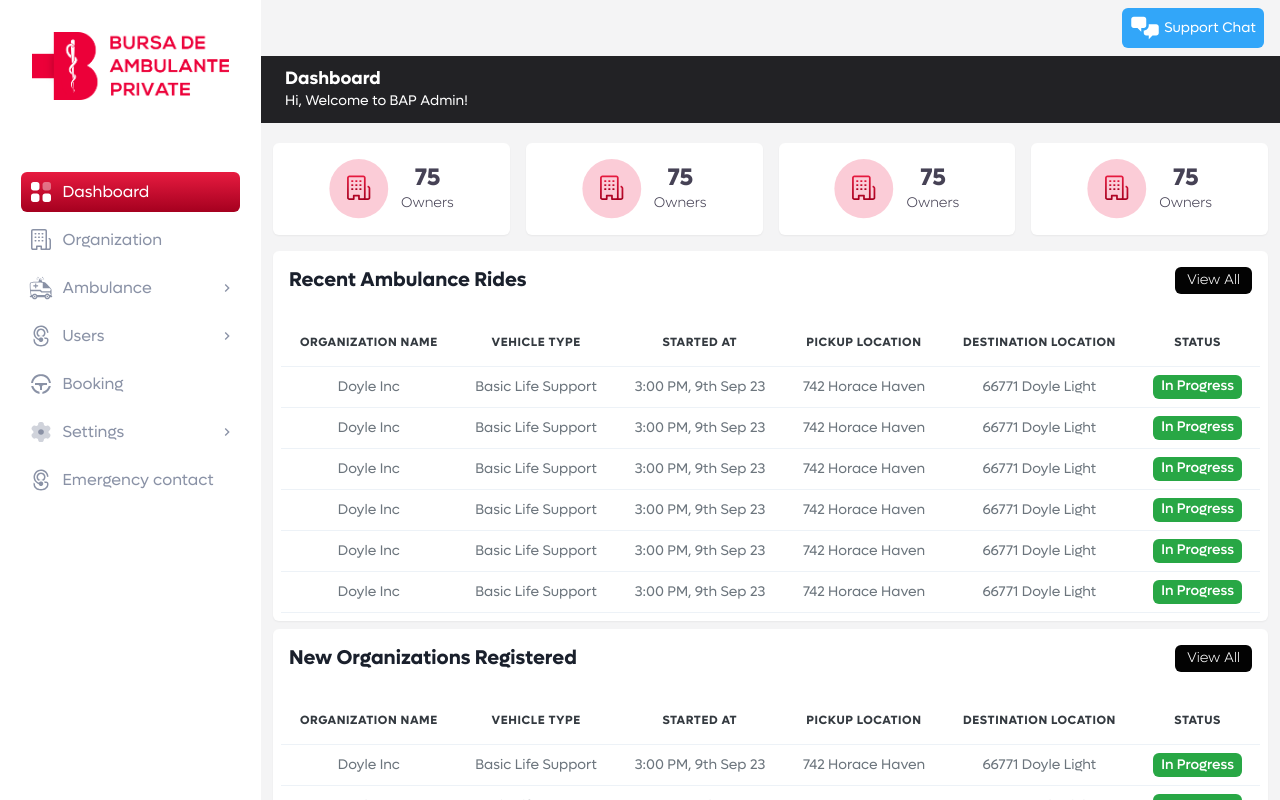
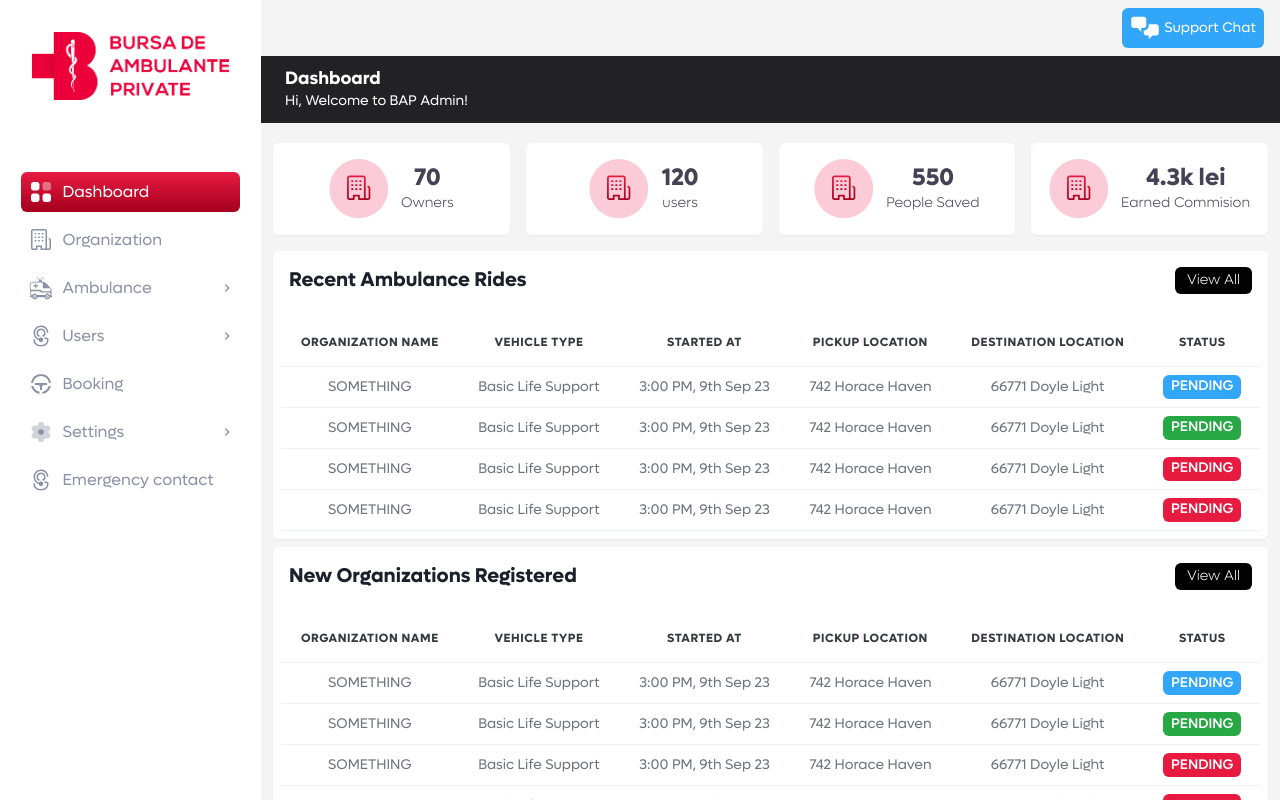
Before and after one commit to Zain-ul-din/bap-admin, a React (Vite) app: page / in a window 1280 px wide. Built offline with nearby package versions, Linux system fonts and the light colour scheme.

Commit message:
added changes of dynamic table and boxes

```diff
--- a/package.json
+++ b/package.json
@@ -18,8 +18,8 @@
     "framer-motion": "^11.0.3",
     "localforage": "^1.10.0",
     "match-sorter": "^6.3.3",
-    "react": "^18.2.0",
-    "react-dom": "^18.2.0",
+    "react": "^18.0.0",
+    "react-dom": "^18.0.0",
     "react-dropzone": "^14.2.3",
     "react-router-dom": "^6.22.0",
     "sort-by": "^1.2.0"
--- a/src/components/Dashboard.tsx
+++ b/src/components/Dashboard.tsx
@@ -2,6 +2,113 @@ import { Flex, Grid, GridItem, Heading, Stack, Text, useMediaQuery } from '@chak
 import OrderIcon from './icons/dashboard/OrderIcon';
 import DataTable from './shared/DataTable';
 import DashboardHeader from './shared/DashboardHeader';
+import { ReactElement } from 'react';
+import { DummyData, StatCardProps, DummyTableData } from '../types/dashboard';
+import Users from './icons/dashboard/Users';
+
+
+
+const dummy: DummyData[] = [
+  {
+    items: "70",
+    for: "Owners",
+    icon: <OrderIcon />,
+  },
+  {
+    items: "120",
+    for: "users",
+    icon: <OrderIcon />,
+  },
+  {
+    items: "550",
+    for: "People Saved",
+    icon: <OrderIcon />,
+  },
+  {
+    items: "4.3k lei",
+    for: "Earned Commision",
+    icon: <OrderIcon />,
+  },
+];
+const table: DummyTableData[] = [
+  {
+    ORGANIZATIONNAME: "SOMETHING",
+    VEHICLETYPE: "Basic Life Support",
+    STARTEDAT: "3:00 PM, 9th Sep 23	",
+    PICKUPLOCATION: "742 Horace Haven	",
+    DESTINATIONLOCATION: "66771 Doyle Light	",
+    STATUSData: "PENDING",
+    STATUSVALUE: "pending"
+  },
+  {
+    ORGANIZATIONNAME: "SOMETHING",
+    VEHICLETYPE: "Basic Life Support",
+    STARTEDAT: "3:00 PM, 9th Sep 23	",
+    PICKUPLOCATION: "742 Horace Haven	",
+    DESTINATIONLOCATION: "66771 Doyle Light	",
+    STATUSData: "PENDING",
+    STATUSVALUE: "completed"
+  },
+  {
+    ORGANIZATIONNAME: "SOMETHING",
+    VEHICLETYPE: "Basic Life Support",
+    STARTEDAT: "3:00 PM, 9th Sep 23	",
+    PICKUPLOCATION: "742 Horace Haven	",
+    DESTINATIONLOCATION: "66771 Doyle Light	",
+    STATUSData: "PENDING",
+    STATUSVALUE: "cancelled"
+  },
+  {
+    ORGANIZATIONNAME: "SOMETHING",
+    VEHICLETYPE: "Basic Life Support",
+    STARTEDAT: "3:00 PM, 9th Sep 23	",
+    PICKUPLOCATION: "742 Horace Haven	",
+    DESTINATIONLOCATION: "66771 Doyle Light	",
+    STATUSData: "PENDING",
+    STATUSVALUE: "cancelled"
+  },
+
+];
+const anothertable: DummyTableData[] = [
+  {
+    ORGANIZATIONNAME: "SOMETHING",
+    VEHICLETYPE: "Basic Life Support",
+    STARTEDAT: "3:00 PM, 9th Sep 23	",
+    PICKUPLOCATION: "742 Horace Haven	",
+    DESTINATIONLOCATION: "66771 Doyle Light	",
+    STATUSData: "PENDING",
+    STATUSVALUE: "pending"
+  },
+  {
+    ORGANIZATIONNAME: "SOMETHING",
+    VEHICLETYPE: "Basic Life Support",
+    STARTEDAT: "3:00 PM, 9th Sep 23	",
+    PICKUPLOCATION: "742 Horace Haven	",
+    DESTINATIONLOCATION: "66771 Doyle Light	",
+    STATUSData: "PENDING",
+    STATUSVALUE: "completed"
+  },
+  {
+    ORGANIZATIONNAME: "SOMETHING",
+    VEHICLETYPE: "Basic Life Support",
+    STARTEDAT: "3:00 PM, 9th Sep 23	",
+    PICKUPLOCATION: "742 Horace Haven	",
+    DESTINATIONLOCATION: "66771 Doyle Light	",
+    STATUSData: "PENDING",
+    STATUSVALUE: "cancelled"
+  },
+  {
+    ORGANIZATIONNAME: "SOMETHING",
+    VEHICLETYPE: "Basic Life Support",
+    STARTEDAT: "3:00 PM, 9th Sep 23	",
+    PICKUPLOCATION: "742 Horace Haven	",
+    DESTINATIONLOCATION: "66771 Doyle Light	",
+    STATUSData: "PENDING",
+    STATUSVALUE: "cancelled"
+  },
+
+];
+
 
 export default function Dashboard() {
   return (
@@ -9,8 +116,8 @@ export default function Dashboard() {
       <DashboardHeader description="Hi, Welcome to BAP Admin!">Dashboard</DashboardHeader>
       <Flex w={'100%'} h={'100%'} p={3} flexDir={'column'} gap={'0.5rem'} pb={5}>
         <StatCards />
-        <DataTable heading="Recent Ambulance Rides" />
-        <DataTable heading="New Organizations Registered" />
+        <DataTable heading="Recent Ambulance Rides" table={table} />
+        <DataTable heading="New Organizations Registered" table={anothertable} />
         <Flex minH={'1rem'}></Flex>
       </Flex>
     </>
@@ -20,14 +127,14 @@ export default function Dashboard() {
 const StatCards = () => {
   return (
     <Grid templateColumns={'repeat(4, 1fr)'} py={2} w={'100%'} gap={4}>
-      {new Array(4).fill(' ').map((_, i) => {
-        return <StatCard key={i} />;
+      {dummy?.map((data, i) => {
+        return <StatCard key={i} data={data} />;
       })}
     </Grid>
   );
 };
 
-const StatCard = () => {
+const StatCard: React.FC<StatCardProps> = ({ data }) => {
   const [isSmallScreen] = useMediaQuery('(max-width: 700px)');
 
   return (
@@ -43,13 +150,15 @@ const StatCard = () => {
       bg={'white'}
       flexWrap={'wrap'}
     >
-      <OrderIcon />
+      {data?.icon}
+      {/* <OrderIcon /> */}
       <Stack spacing={0} textAlign={'center'}>
         <Heading fontSize={'2xl'} color={'var(--dark-text-color)'}>
-          75
+          {data?.items}
         </Heading>
         <Text fontSize={'sm'} color={'var(--dark-text-color)'} fontWeight={'light'}>
-          Owners
+          {/* Owners */}
+          {data?.for}
         </Text>
       </Stack>
     </GridItem>
--- a/src/components/design/StatusTag.tsx
+++ b/src/components/design/StatusTag.tsx
@@ -1,9 +1,10 @@
 import { Tag, TagProps } from '@chakra-ui/react';
+import {DummyTableData} from "../../types/dashboard"
 
 type Status = 'pending' | 'cancelled' | 'completed';
 
 interface StatusTagProps extends TagProps {
-  status: Status;
+  status: 'pending' | 'cancelled' | 'completed';
 }
 
 const defaultProps: Record<Status, TagProps> = {
--- a/src/components/icons/dashboard/OrderIcon.tsx
+++ b/src/components/icons/dashboard/OrderIcon.tsx
@@ -1,7 +1,7 @@
 /* eslint-disable @typescript-eslint/no-unused-vars */
 import { IconProps } from '../../../types/IconProps';
 
-export default function OrderIcon({ active, ...rest }: IconProps) {
+export default function OrderIcon({ active,color, ...rest }: IconProps) {
   return (
     <svg width="60" height="60" viewBox="0 0 81 82" fill="none" xmlns="http://www.w3.org/2000/svg" {...rest}>
       <ellipse cx="40.2203" cy="40.549" rx="40.2203" ry="40.549" fill="#EC0039" fill-opacity="0.2" />
--- /dev/null
+++ b/src/components/icons/dashboard/Users.tsx
@@ -0,0 +1,17 @@
+import { IconProps } from '../../../types/IconProps';
+
+export default function Users({ active, color, ...rest }: IconProps) {
+    return (
+        <svg width="81" height="82" viewBox="0 0 81 82" fill="none" xmlns="http://www.w3.org/2000/svg">
+            <ellipse cx="40.22" cy="40.5488" rx="40.22" ry="40.5488" fill="#0387D6" fillOpacity="0.2" />
+            <svg width="36" height="26" viewBox="0 0 36 26" fill="none" xmlns="http://www.w3.org/2000/svg" x="50%" y="50%" style={{ transform: 'translate(-50%, -50%)' }}>
+                <path d="M17.9906 17.1106C12.5046 17.1106 7.87573 18.007 7.87573 21.4668C7.87573 24.9279 12.5345 25.7929 17.9906 25.7929C23.4766 25.7929 28.1054 24.8964 28.1054 21.4367C28.1054 17.9755 23.4467 17.1106 17.9906 17.1106Z" fill="#0387D6" />
+                <path opacity="0.8" d="M17.9908 13.8144C21.7055 13.8144 24.6841 10.8186 24.6841 7.08244C24.6841 3.34487 21.7055 0.350525 17.9908 0.350525C14.276 0.350525 11.2974 3.34487 11.2974 7.08244C11.2974 10.8186 14.276 13.8144 17.9908 13.8144Z" fill="#0387D6" />
+                <path opacity="0.8" d="M32.523 8.64993C33.4841 4.8694 30.6663 1.47409 27.0783 1.47409C26.6882 1.47409 26.3151 1.51705 25.9506 1.59008C25.9022 1.60154 25.8481 1.62588 25.8197 1.66884C25.7869 1.72326 25.8111 1.79629 25.8467 1.84355C26.9245 3.36435 27.5439 5.21595 27.5439 7.20359C27.5439 9.10817 26.9758 10.8839 25.9791 12.3574C25.8766 12.5092 25.9677 12.714 26.1486 12.7455C26.3991 12.7899 26.6554 12.8128 26.9174 12.82C29.5301 12.8887 31.8752 11.1975 32.523 8.64993Z" fill="#0387D6" />
+                <path d="M35.2601 17.551C34.7817 16.5257 33.627 15.8226 31.8714 15.4775C31.0428 15.2741 28.8003 14.9877 26.7144 15.0264C26.683 15.0307 26.6659 15.0522 26.6631 15.0665C26.6588 15.0865 26.6674 15.1209 26.7087 15.1424C27.6726 15.6221 31.3987 17.7086 30.9303 22.1092C30.9104 22.2996 31.0627 22.4643 31.2521 22.4357C32.169 22.3039 34.5283 21.7941 35.2601 20.206C35.6645 19.3668 35.6645 18.3916 35.2601 17.551" fill="#0387D6" />
+                <path opacity="0.8" d="M10.1921 1.59051C9.82907 1.51605 9.4546 1.47452 9.06448 1.47452C5.47644 1.47452 2.6587 4.86983 3.6212 8.65036C4.26762 11.1979 6.61265 12.8891 9.22537 12.8204C9.48735 12.8132 9.74506 12.7889 9.99423 12.7459C10.1751 12.7144 10.2662 12.5096 10.1637 12.3579C9.16699 10.8829 8.59889 9.1086 8.59889 7.20402C8.59889 5.21495 9.21967 3.36335 10.2975 1.84398C10.3317 1.79672 10.3573 1.72369 10.3231 1.66927C10.2947 1.62488 10.242 1.60197 10.1921 1.59051Z" fill="#0387D6" />
+                <path d="M4.27169 15.4771C2.51612 15.8222 1.36282 16.5253 0.88442 17.5506C0.478631 18.3912 0.478631 19.3664 0.88442 20.207C1.61627 21.7937 3.97554 22.3049 4.89248 22.4352C5.08185 22.4639 5.23278 22.3006 5.21284 22.1087C4.7444 17.7096 8.47055 15.6231 9.4359 15.1434C9.47577 15.1205 9.48431 15.0876 9.48004 15.0661C9.47719 15.0518 9.46153 15.0303 9.4302 15.0274C7.34288 14.9873 5.10178 15.2737 4.27169 15.4771Z" fill="#0387D6" />
+            </svg>
+        </svg>
+    )
+}
--- a/src/components/shared/DataTable.tsx
+++ b/src/components/shared/DataTable.tsx
@@ -1,11 +1,13 @@
 import { Button, Flex, FlexProps, Heading, Table, TableContainer, Tbody, Td, Th, Thead, Tr } from '@chakra-ui/react';
 import StatusTag from '../design/StatusTag';
-
+import {DummyTableData} from "../../types/dashboard"
 interface DataTableProps extends FlexProps {
   heading: string;
+  table?:DummyTableData[]
 }
 
-export default function DataTable({ heading, ...rest }: DataTableProps) {
+
+export default function DataTable({ heading,table, ...rest }: DataTableProps) {
   return (
     <Flex w={'100%'} bg={'white'} p={2} rounded={'md'} flexDir={'column'} gap={4} shadow={'sm'} {...rest}>
       <Flex w={'100%'} alignItems={'center'} p={2}>
@@ -27,17 +29,17 @@ export default function DataTable({ heading, ...rest }: DataTableProps) {
             </Tr>
           </Thead>
           <Tbody>
-            {new Array(6).fill(' ').map((_, idx) => {
+            {table?.map((data, idx) => {
               return (
                 <Tr textAlign={'center'} key={idx}>
-                  <Td>Doyle Inc</Td>
-                  <Td>Basic Life Support</Td>
-                  <Td>3:00 PM, 9th Sep 23</Td>
-                  <Td>742 Horace Haven</Td>
-                  <Td>66771 Doyle Light</Td>
+                  <Td>{data?.ORGANIZATIONNAME}</Td>
+                  <Td>{data?.VEHICLETYPE}</Td>
+                  <Td>{data?.STARTEDAT}</Td>
+                  <Td>{data?.PICKUPLOCATION}</Td>
+                  <Td>{data?.DESTINATIONLOCATION}</Td>
                   <Td>
-                    <StatusTag colorScheme="blue" status="completed">
-                      In Progress
+                    <StatusTag colorScheme="blue" status={data?.STATUSVALUE|| 'pending'}>
+                      {data?.STATUSData}
                     </StatusTag>
                   </Td>
                 </Tr>
--- /dev/null
+++ b/src/types/dashboard.ts
@@ -0,0 +1,21 @@
+import { ReactElement } from "react";
+
+let myVariable: number | string | boolean;
+
+export interface DummyData {
+    items?: string;
+    for?: string;
+    icon?: ReactElement;
+  };
+export interface StatCardProps  {
+    data: DummyData;
+  };
+export interface DummyTableData {
+    ORGANIZATIONNAME?: string;
+    VEHICLETYPE?: string;
+    STARTEDAT?: string;
+    PICKUPLOCATION?: string;
+    DESTINATIONLOCATION?: string;
+    STATUSData?: string;
+    STATUSVALUE?:'pending' | 'cancelled' | 'completed';
+  };
```
Also changed, not shown: 2 other files (tests, documents, lock files or other folders).
